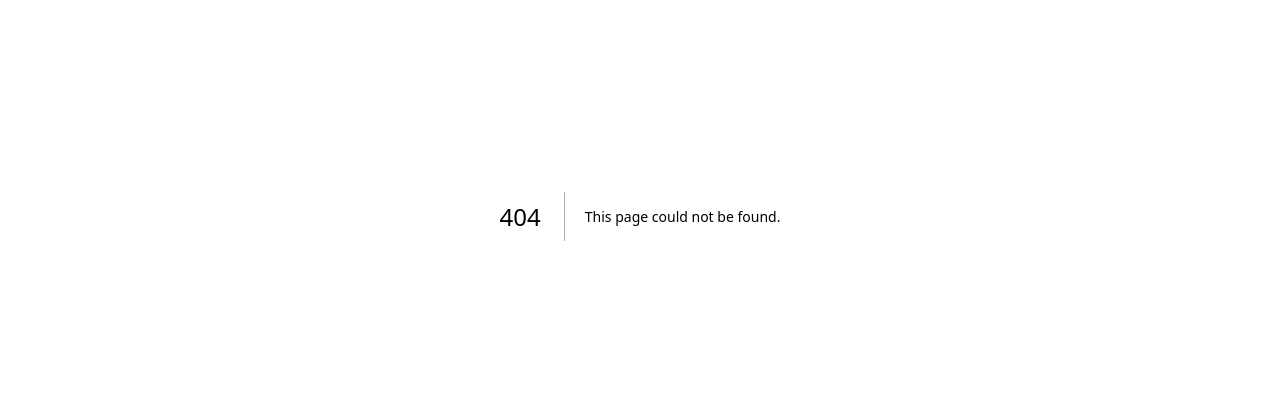
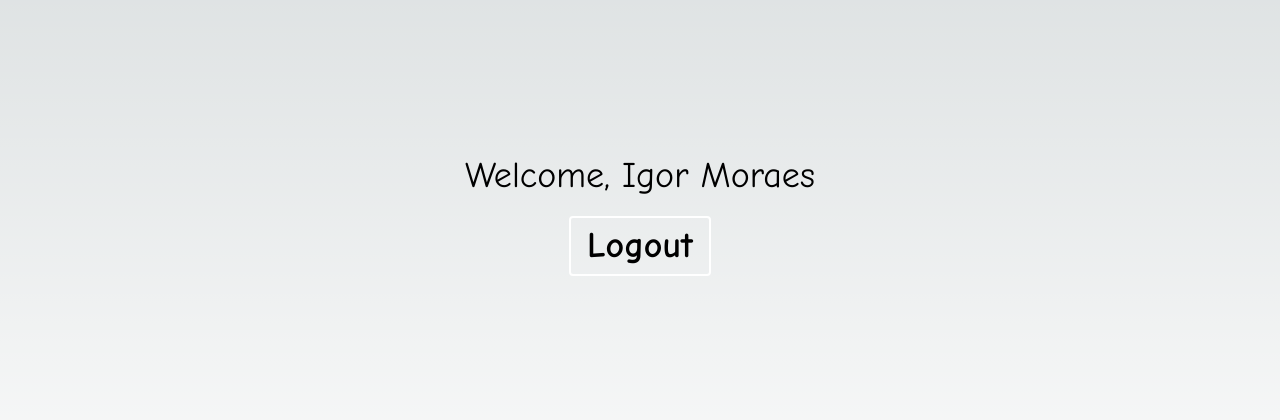
Before and after one commit to devIgor1/next-auth-practice, a Next.js app: page /dashboard in a window 1280 px wide. Before the commit this address had no page. Shown: the part 184-604 px from the top of the page. Built offline with nearby package versions, Linux system fonts and the light colour scheme.

Commit message:
feat: static pages

```diff
--- /dev/null
+++ b/src/app/dashboard/page.tsx
@@ -0,0 +1,16 @@
+import { FC } from "react"
+
+interface pageProps {}
+
+const page: FC<pageProps> = ({}) => {
+  return (
+    <div className="min-h-screen w-full flex items-center flex-col justify-center text-4xl gap-5">
+      <h1>Welcome, Igor Moraes</h1>
+      <button className="border-2 border-white py-2 px-4 rounded font-bold hover:bg-white hover:text-black duration-300">
+        Logout
+      </button>
+    </div>
+  )
+}
+
+export default page
--- /dev/null
+++ b/src/app/home/page.tsx
@@ -0,0 +1,33 @@
+import { FC } from "react"
+import { FaArrowDown } from "react-icons/fa6"
+
+const Home: FC = () => {
+  return (
+    <div className="w-full min-h-screen flex items-center justify-center flex-col">
+      <h1 className="mb-32 text-3xl md:text-5xl">
+        Practicing some next-auth for fun
+      </h1>
+      <span className="mb-5">
+        <FaArrowDown color="#fff" />
+      </span>
+      <div className="flex items-center justify-center">
+        <span className="mr-5 -rotate-90">
+          <FaArrowDown color="#fff" />
+        </span>
+        <button className="border-2 border-white py-2 px-4 rounded font-bold hover:bg-white hover:text-black duration-300 ">
+          Login
+        </button>
+        <span className="ml-5 rotate-90">
+          <FaArrowDown color="#fff" />
+        </span>
+      </div>
+      <div className="mt-5 rotate-180">
+        <span>
+          <FaArrowDown color="#fff" />
+        </span>
+      </div>
+    </div>
+  )
+}
+
+export default Home
--- a/src/app/layout.tsx
+++ b/src/app/layout.tsx
@@ -1,12 +1,12 @@
-import type { Metadata } from 'next'
-import { Inter } from 'next/font/google'
-import './globals.css'
+import type { Metadata } from "next"
+import { Comic_Neue } from "next/font/google"
+import "./globals.css"
 
-const inter = Inter({ subsets: ['latin'] })
+const comicNeue = Comic_Neue({ subsets: ["latin"], weight: ["400", "700"] })
 
 export const metadata: Metadata = {
-  title: 'Create Next App',
-  description: 'Generated by create next app',
+  title: "Create Next App",
+  description: "Generated by create next app",
 }
 
 export default function RootLayout({
@@ -16,7 +16,7 @@ export default function RootLayout({
 }) {
   return (
     <html lang="en">
-      <body className={inter.className}>{children}</body>
+      <body className={comicNeue.className}>{children}</body>
     </html>
   )
 }
--- a/src/app/page.tsx
+++ b/src/app/page.tsx
@@ -1,13 +1,8 @@
 import { FC } from "react"
+import Home from "./home/page"
 
-interface AppProps {}
-
-const App: FC<AppProps> = ({}) => {
-  return (
-    <div>
-      <h1>Hello APP</h1>
-    </div>
-  )
+const App: FC = () => {
+  return <Home />
 }
 
 export default App
```
Also changed, not shown: package.json (+4 -3 lines), 1 other file (tests, documents, lock files or other folders).
